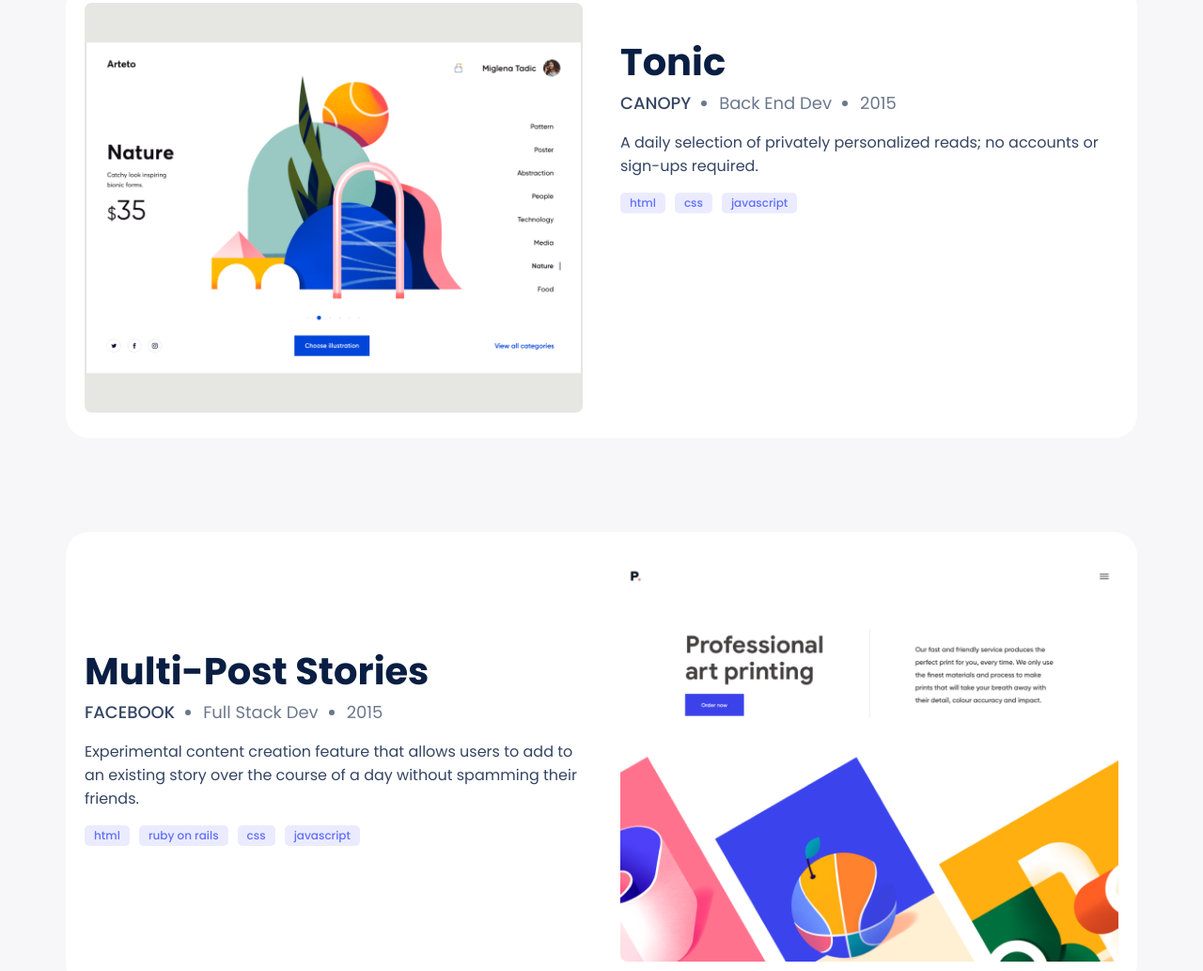
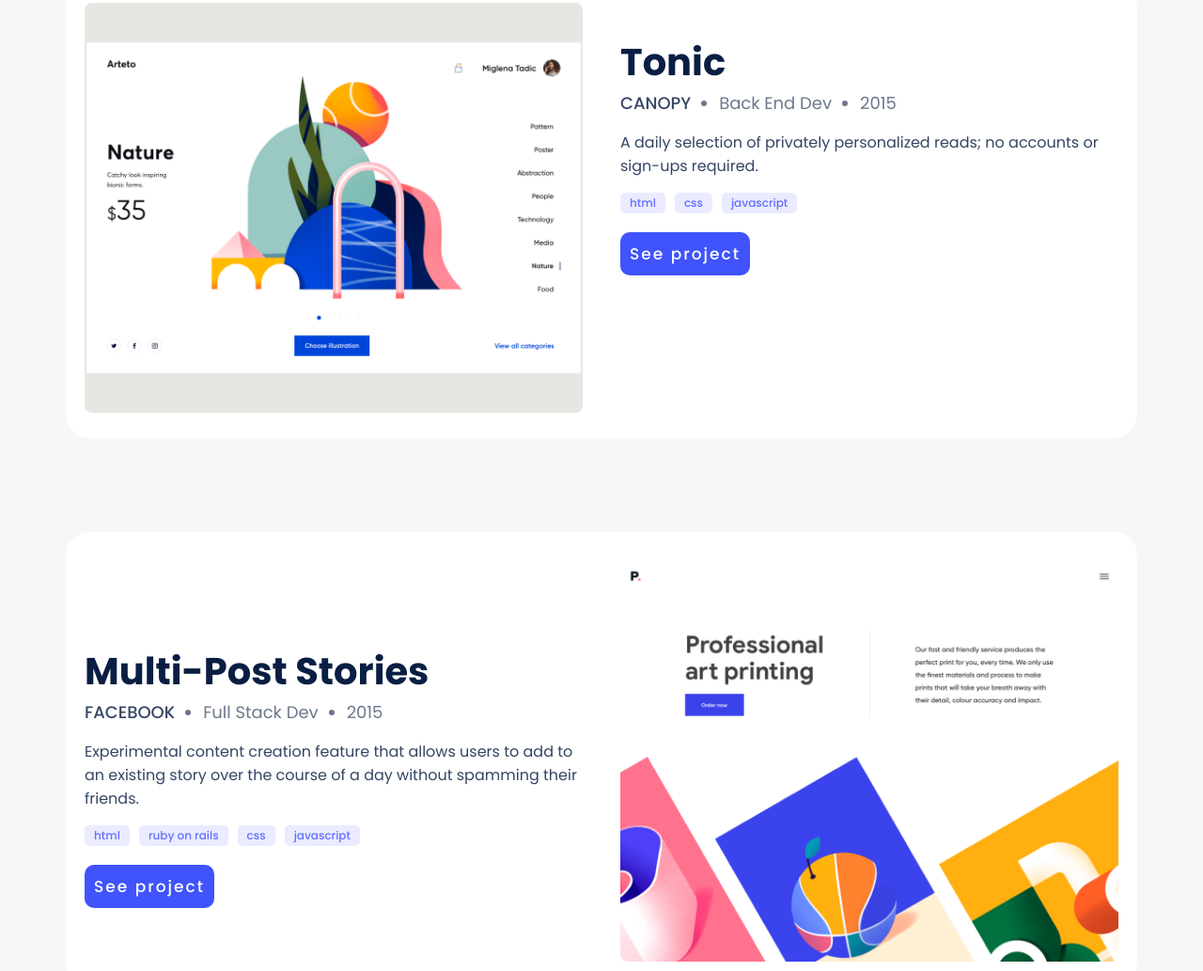
Before and after one commit to mez-chain/myPortfolio, a website: page index.html in a window 1280 px wide. Shown: the part 954-1987 px from the top of the page at 94% size. Drawn offline with Linux system fonts and the light colour scheme.

Commit message:
add style to the buttons

```diff
--- a/css/main.css
+++ b/css/main.css
@@ -200,6 +200,22 @@
   padding: 2px 10px;
 }
 
+.works-container a {
+  font-size: 17px;
+  font-weight: 500;
+  color: #ffffff;
+  background-color: #4053FC;
+  margin-top: 20px;
+  border-radius: 10px;
+  width: fit-content;
+  padding: 10px;
+}
+
+.works-container a:hover {
+  text-decoration: none;
+  background-color: #6070ff;
+}
+
 /* .headline > * {
   border: 1px solid red;
 } */
```
